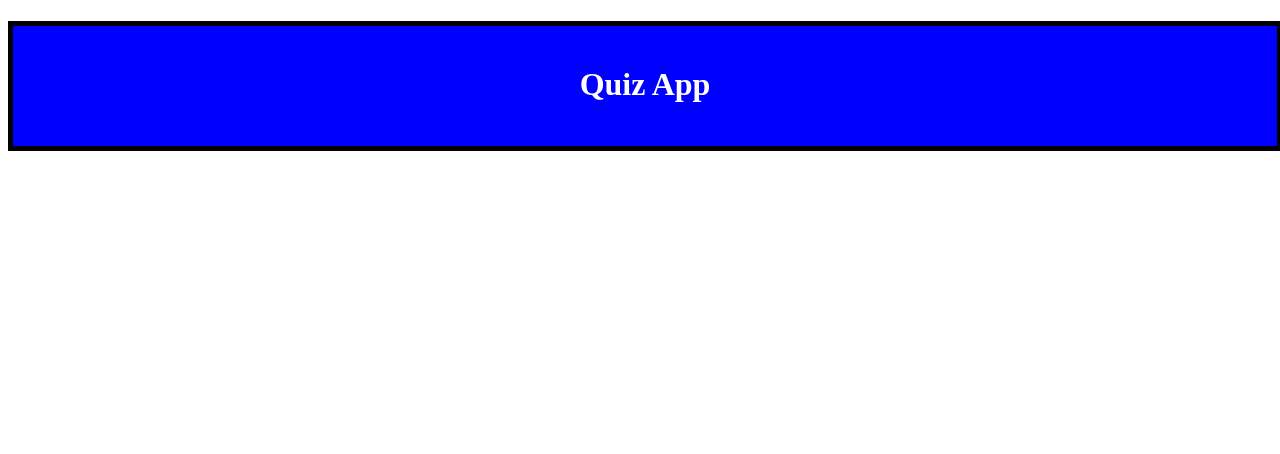
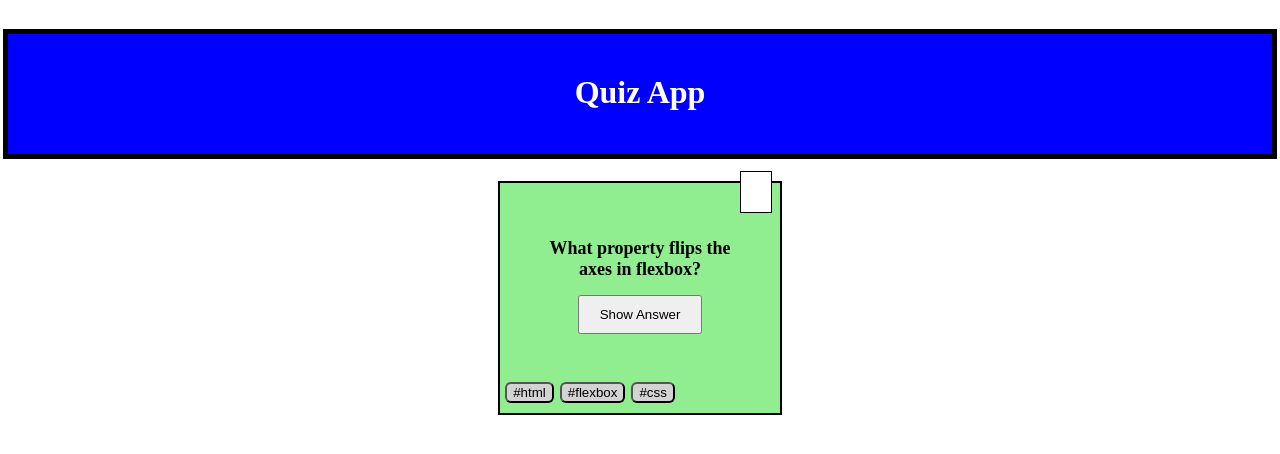
Before and after one commit to Inelukas/quiz-app, a plain HTML site: page index.html in a window 1280 px wide. Drawn offline with Linux system fonts and the light colour scheme.

Commit message:
added question_card

```diff
--- a/index.html
+++ b/index.html
@@ -8,5 +8,15 @@
   </head>
   <body>
     <h1>Quiz App</h1>
+    <main>
+      <section class="question_card">
+        <h2>What property flips the axes in flexbox?</h2>
+        <button>Show Answer</button>
+        <div class="hashtags">
+          <button>#html</button><button>#flexbox</button><button>#css</button>
+        </div>
+        <div class="icon"></div>
+      </section>
+    </main>
   </body>
 </html>
--- a/styles.css
+++ b/styles.css
@@ -1,3 +1,9 @@
+body {
+  display: flex;
+  flex-direction: column;
+  align-items: center;
+}
+
 h1 {
   background-color: blue;
   color: white;
@@ -7,3 +13,41 @@ h1 {
   height: 80px;
   padding-top: 40px;
 }
+
+.question_card {
+  width: 200px;
+  height: 150px;
+  border: 2px solid black;
+  background-color: lightgreen;
+  font-size: 12px;
+  text-align: center;
+  padding: 40px;
+}
+
+.question_card > button {
+  padding: 10px;
+  padding-left: 20px;
+  padding-right: 20px;
+}
+
+.hashtags {
+  position: relative;
+  bottom: -45px;
+  left: -50px;
+}
+
+.hashtags button {
+  margin: 3px;
+  border-radius: 6px;
+  background-color: lightgray;
+}
+
+.icon {
+  width: 30px;
+  height: 40px;
+  background-color: white;
+  position: relative;
+  border: 1px solid black;
+  top: -190px;
+  right: -200px;
+}
```
